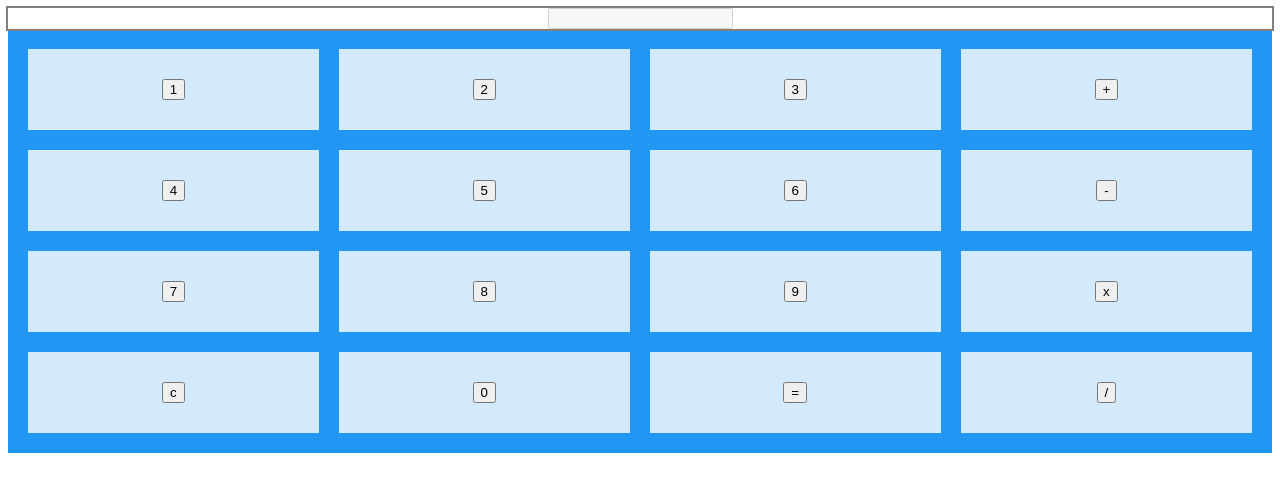
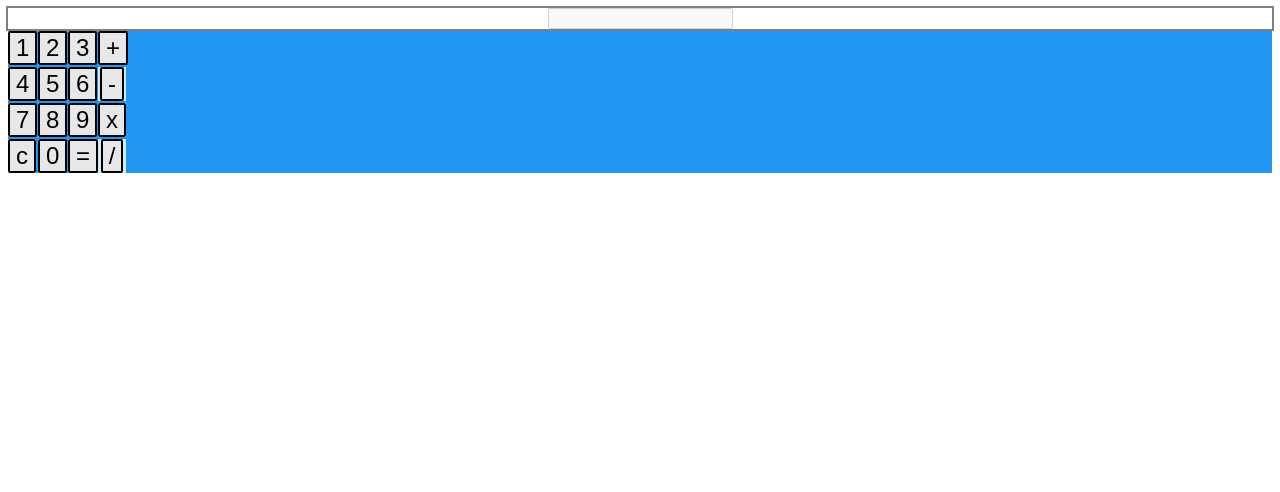
Before and after one commit to mismatchmile/deep-thought, a plain HTML site: page competency-exercises/100C/calculator/index.html in a window 1280 px wide. Drawn offline with Linux system fonts and the light colour scheme.

Commit message:
100c working changes

```diff
--- a/competency-exercises/100C/calculator/index.html
+++ b/competency-exercises/100C/calculator/index.html
@@ -9,52 +9,52 @@
 		</div>
 		<div class="grid-container">
 			<div class="cell0">
-				<input type="button" name="one" value="1" onclick="calculator.display.value += '1'">
+				<input type="button" class="button" name="one" value="1" onclick="calculator.display.value += '1'">
 			</div>
 			<div class="cell1">
-            	<input type="button" name="two" value="2" onclick="calculator.display.value += '2'">
+            	<input type="button" class="button" name="two" value="2" onclick="calculator.display.value += '2'">
         	</div>
         	<div class="cell2">
-				<input type="button" name="three" value="3" onclick="calculator.display.value += '3'">
+				<input type="button" class="button" name="three" value="3" onclick="calculator.display.value += '3'">
 			</div>
 			<div class="cell3">
-				<input type="button" class="operator" name="add" value="+" onclick="calculator.display.value += '+'">
+				<input type="button" class="button" class="operator" name="add" value="+" onclick="calculator.display.value += '+'">
 			</div>
 			<div class="cell4">
-				<input type="button" name="four" value="4" onclick="calculator.display.value += '4'">
+				<input type="button" class="button" name="four" value="4" onclick="calculator.display.value += '4'">
 			</div>
 			<div class="cell5">
-				<input type="button" name="five" value="5" onclick="calculator.display.value += '5'">
+				<input type="button" class="button" name="five" value="5" onclick="calculator.display.value += '5'">
 			</div>
 			<div class="cell6">
-				<input type="button" name="six" value="6" onclick="calculator.display.value += '6'">
+				<input type="button" class="button" name="six" value="6" onclick="calculator.display.value += '6'">
 			</div>
 			<div class="cell7">
-				<input type="button" class="operator" name="subtract" value="-" onclick="calculator.display.value += '-'">
+				<input type="button" class="button" class="operator" name="subtract" value="-" onclick="calculator.display.value += '-'">
 			</div>
 			<div class="cell8">
-				<input type="button" name="seven" value="7" onclick="calculator.display.value += '7'">
+				<input type="button" class="button" name="seven" value="7" onclick="calculator.display.value += '7'">
 			</div>
 			<div class="cell9">
-				<input type="button" name="eight" value="8" onclick="calculator.display.value += '8'">
+				<input type="button" class="button" name="eight" value="8" onclick="calculator.display.value += '8'">
 			</div>
 			<div class="cell10">
-				<input type="button" name="nine" value="9" onclick="calculator.display.value += '9'">
+				<input type="button" class="button" name="nine" value="9" onclick="calculator.display.value += '9'">
 			</div>
 			<div class="cell11">
-				<input type="button" class="operator" name="multiply" value="x" onclick="calculator.display.value += '*'">
+				<input type="button" class="button" class="operator" name="multiply" value="x" onclick="calculator.display.value += '*'">
 			</div>
 			<div class="cell12">
-				<input type="button" id="clear" name="clear" value="c" onclick="calculator.display.value = ''">
+				<input type="button" class="button" id="clear" name="clear" value="c" onclick="calculator.display.value = ''">
 			</div>
 			<div class="cell13">
-				<input type="button" name="zero" value="0" onclick="calculator.display.value += '0'">
+				<input type="button" class="button" name="zero" value="0" onclick="calculator.display.value += '0'">
 			</div>
 			<div class="cell14">
-				<input type="button" name="compute" value="=" onclick="calculator.display.value = eval(calculator.display.value)">
+				<input type="button" class="button" name="compute" value="=" onclick="calculator.display.value = eval(calculator.display.value)">
 			</div>
 			<div class="cell15">
-				<input type="button" class="operator" name="divide" value="/" onclick="calculator.display.value += '/'">
+				<input type="button" class="button2" class="operator" name="divide" value="/" onclick="calculator.display.value += '/'">
 			</div>
 		</div>
 	</form>
--- a/competency-exercises/100C/calculator/style.css
+++ b/competency-exercises/100C/calculator/style.css
@@ -5,19 +5,35 @@
 
 .grid-container {
 	display: grid;
-	grid-template-columns: 4;
-	grid-gap: 20px;
+	grid-template-columns: 28px 28px 28px 28px;
+	grid-gap: 2px;
 	background-color: #2196F3;
-	padding: 20px;
+	padding: 2px 0px 0px 0px;
 	grid-template-rows: 4;
 }
 
 .grid-container > div {
  	background-color: rgba(255, 255, 255, 0.8);
   	text-align: center;
-  	padding: 30px 0;
-  	font-size: 30px;
+  	padding: 0px 0px 0px 0px;
  }
+
+.button {
+	background-color: #e7e7e7;
+	color: black;
+	border-radius: 2px;
+	border: 2px solid black;
+	font-size: 24px;
+}
+
+.button2 {
+	background-color: #e7e7e7;
+	color: black;
+	border-radius: 2px;
+	border: 2px solid black;
+	font-size: 24px;
+	border-spacing: 2px 2px;
+}
 
 .cell0 {
 	grid-column: 1;
```
